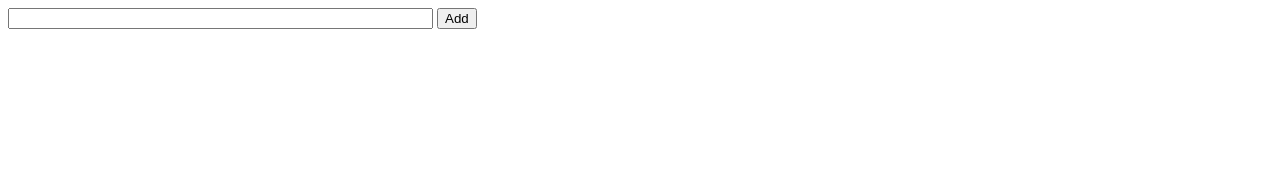
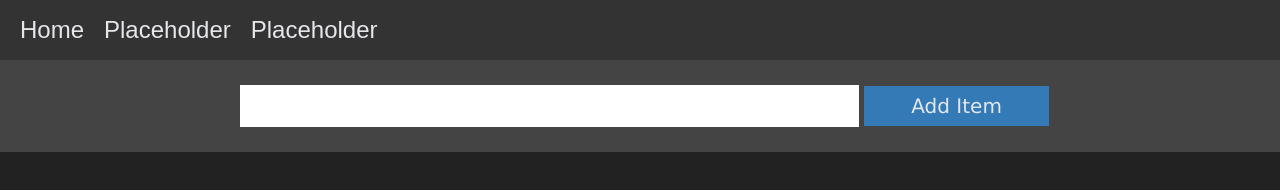
Before and after one commit to liamcaudill/todo-list, a website: page index.html in a window 1280 px wide. Drawn offline with Linux system fonts and the light colour scheme.

Commit message:
Add style.css and favicon, clean index.html

```diff
--- /dev/null
+++ b/css/style.css
@@ -0,0 +1,83 @@
+body {
+    display: flex;
+    flex-flow: column;
+    margin: 0;
+    background-color: #222222;
+}
+
+.navbar {
+    display: flex;
+    align-items: center;
+    gap: 20px;
+    padding: 0 20px 0 20px;
+    margin:0;
+    height: 60px;
+    background-color: #333333;
+    font-family: Arial, "Helvetica Neue", Helvetica, sans-serif;
+}
+
+.navbar a{
+    font-size: x-large;
+    color: #e5e7eb;
+    text-decoration: none;
+}
+
+.navbar a:hover {
+    color:#c4c6ca;
+}
+
+.add-list {
+    padding: 25px;
+    font-family: Convergence, Verdana, Geneva, Tahoma, sans-serif;
+    color: #e5e7eb;
+    background-color: #444;
+}
+
+.add-list input, button{
+    border:none;
+    border-radius: 0;
+    font-size: 20px;
+    font-family: Convergence, Verdana, Geneva, Tahoma, sans-serif;
+    height: 40px;
+}
+
+.add-list input{
+    margin-left: 17.5%;
+    width: 50%;
+}
+
+.add-list button{
+    padding: 0;
+    background-color: #337AB7;
+    color: #e5e7eb;
+    width: 15%;
+}
+
+.add-list button:hover{
+    background-color: #2e689a;
+    cursor:pointer;
+}
+
+.todo-list {
+    font-family: Verdana, Geneva, Tahoma, sans-serif;
+    font-size: 16px;
+    font-weight: 500;
+    color:#e5e7eb;
+}
+
+.todo-list ul{
+    margin: 0;
+    padding: 0;
+}
+.todo-list ul li{
+    list-style-type: none;
+    padding: 6px;
+    position: relative;
+}
+.todo-list ul li:nth-child(odd){
+    background: #232323;
+}
+
+.todo-list ul li:nth-child(even){
+    background: #383838;
+}
--- a/index.html
+++ b/index.html
@@ -4,28 +4,33 @@
     <meta charset="UTF-8">
     <meta http-equiv="X-UA-Compatible" content="IE=edge">
     <meta name="viewport" content="width=device-width, initial-scale=1.0">
-    <title>Document</title>
+    <title>To-Do List</title>
+    <link rel="icon" type="image/x-icon" href="/img/favicon.png">
+    <link rel="stylesheet" href="/css/style.css">
     <script>
-    function handleButtonClick(){
-
-        let varItem = document.getElementById("item").value
-        console.log(varItem)
-
-        var div = document.getElementById('list');
-
-        div.innerHTML += varItem+"<br/>";
-
+    function addListElement() {
+        var ul = document.getElementById("list");
+        var li = document.createElement("li");
+        li.appendChild(document.createTextNode(document.getElementById("addItem").value));
+        ul.appendChild(li);
     }
     </script>
 </head>
 <body>
 
-    <input id="item" type="text" size="50"/> <input id="add" type="button" value="Add" onclick="handleButtonClick()"/>
+    <div class="navbar">
+        <a href="index.html">Home</a>
+        <a href="#Placeholder1">Placeholder</a>
+        <a href="#Placeholder2">Placeholder</a>
+    </div>
+    <div class="add-list">
+        <input id="addItem" type="text"/> <button type="button"onclick="addListElement()">Add Item</button>
 
-    <div id="list">
+    </div>
 
-
-
+    <div class="todo-list">
+        <ul id="list">
+        </ul>
     </div>
 
 </body>
```
Also changed, not shown: img/favicon.png (added).
